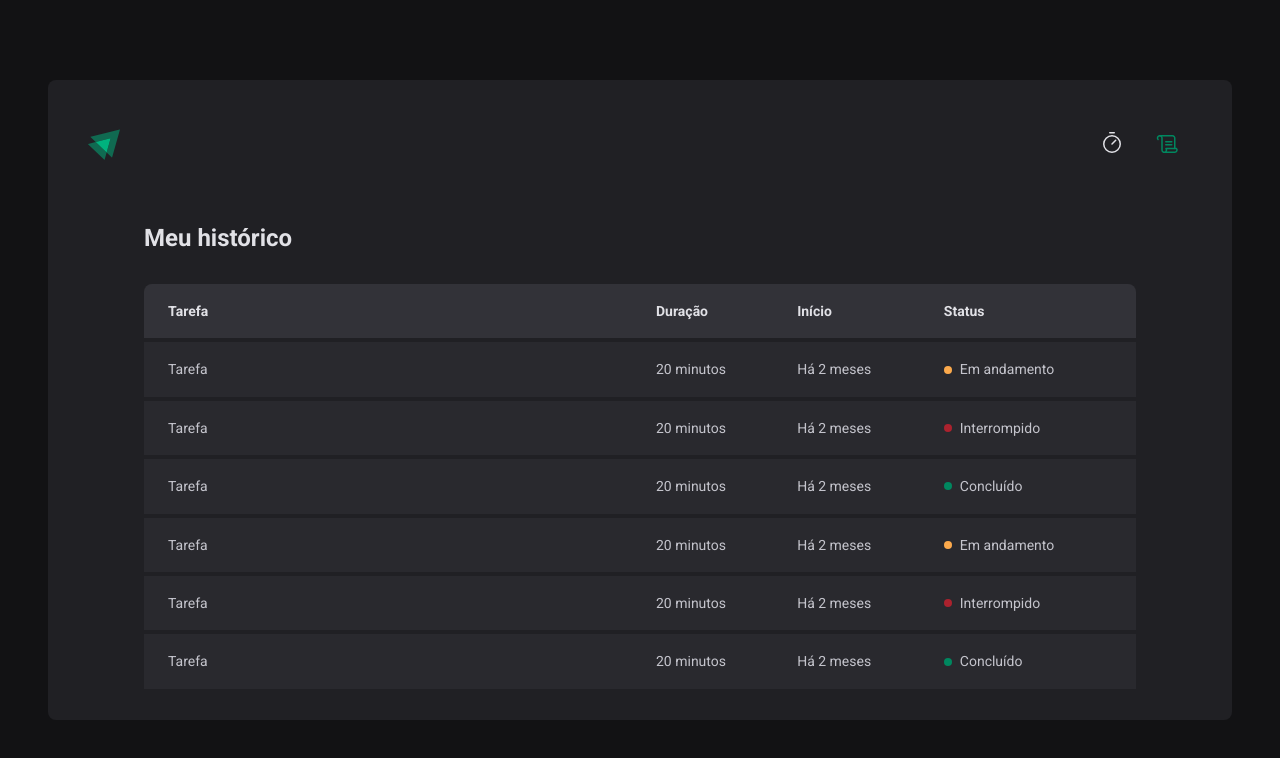
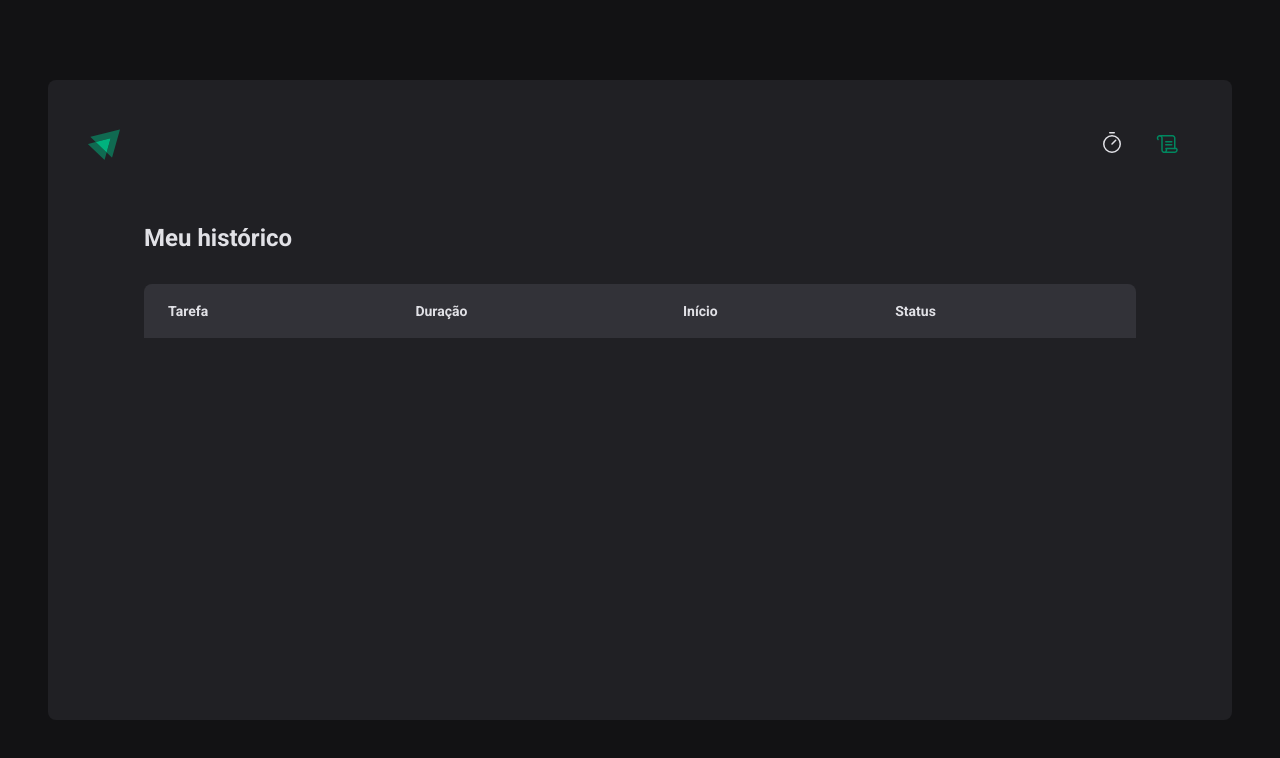
Before and after one commit to murilolemes/Ignite-Rocketseat, a React (Vite) app in the folder 02-ignite-timer/: page /history in a window 1280 px wide. Shown: the top 758 px of the page. Built offline with nearby package versions, Linux system fonts and the light colour scheme.

Commit message:
Reset do formulário, listagem do histórico e formatação de data

```diff
--- a/02-ignite-timer/src/contexts/CyclesContext.tsx
+++ b/02-ignite-timer/src/contexts/CyclesContext.tsx
@@ -68,8 +68,6 @@
     setCycles((state) => [...state, newCycle])
     setActiveCycleId(id)
     setAmountSecondsPassed(0)
-
-    // reset()
   }
 
   function interruptCurrentCycle() {
--- a/02-ignite-timer/src/pages/History/index.tsx
+++ b/02-ignite-timer/src/pages/History/index.tsx
@@ -1,4 +1,7 @@
 import { useContext } from 'react'
+import { formatDistanceToNow } from 'date-fns'
+import ptBR from 'date-fns/locale/pt-BR'
+
 import { HistoryContainer, HistoryList, Status } from './styles'
 import { CyclesContext } from '../../contexts/CyclesContext'
 
@@ -21,54 +24,31 @@
             </tr>
           </thead>
           <tbody>
-            <tr>
-              <td>Tarefa</td>
-              <td>20 minutos</td>
-              <td>Há 2 meses</td>
-              <td>
-                <Status statusColor="yellow">Em andamento</Status>
-              </td>
-            </tr>
-            <tr>
-              <td>Tarefa</td>
-              <td>20 minutos</td>
-              <td>Há 2 meses</td>
-              <td>
-                <Status statusColor="red">Interrompido</Status>
-              </td>
-            </tr>
-            <tr>
-              <td>Tarefa</td>
-              <td>20 minutos</td>
-              <td>Há 2 meses</td>
-              <td>
-                <Status statusColor="green">Concluído</Status>
-              </td>
-            </tr>
-            <tr>
-              <td>Tarefa</td>
-              <td>20 minutos</td>
-              <td>Há 2 meses</td>
-              <td>
-                <Status statusColor="yellow">Em andamento</Status>
-              </td>
-            </tr>
-            <tr>
-              <td>Tarefa</td>
-              <td>20 minutos</td>
-              <td>Há 2 meses</td>
-              <td>
-                <Status statusColor="red">Interrompido</Status>
-              </td>
-            </tr>
-            <tr>
-              <td>Tarefa</td>
-              <td>20 minutos</td>
-              <td>Há 2 meses</td>
-              <td>
-                <Status statusColor="green">Concluído</Status>
-              </td>
-            </tr>
+            {cycles.map((cycle) => {
+              return (
+                <tr key={cycle.id}>
+                  <td>{cycle.task}</td>
+                  <td>{cycle.minutesAmount} minutos</td>
+                  <td>
+                    {formatDistanceToNow(cycle.startDate, {
+                      addSuffix: true,
+                      locale: ptBR,
+                    })}
+                  </td>
+                  <td>
+                    {cycle.finishedDate && (
+                      <Status statusColor="green">Concluído</Status>
+                    )}
+                    {cycle.interruptedDate && (
+                      <Status statusColor="red">Interrompido</Status>
+                    )}
+                    {!cycle.finishedDate && !cycle.interruptedDate && (
+                      <Status statusColor="yellow">Em andamento</Status>
+                    )}
+                  </td>
+                </tr>
+              )
+            })}
           </tbody>
         </table>
       </HistoryList>
--- a/02-ignite-timer/src/pages/Home/index.tsx
+++ b/02-ignite-timer/src/pages/Home/index.tsx
@@ -36,7 +36,12 @@
     },
   })
 
-  const { handleSubmit, watch /* reset */ } = newCycleForm
+  const { handleSubmit, watch, reset } = newCycleForm
+
+  function handleCreateNewCycle(data: NewCycleFormData) {
+    createNewCycle(data)
+    reset()
+  }
 
   // console.log(formState.errors) - mostra o erro da validação
 
@@ -45,7 +50,7 @@
 
   return (
     <HomeContainer>
-      <form onSubmit={handleSubmit(createNewCycle)} action="">
+      <form onSubmit={handleSubmit(handleCreateNewCycle)} action="">
         <FormProvider {...newCycleForm}>
           <NewCycleForm />
         </FormProvider>
```
